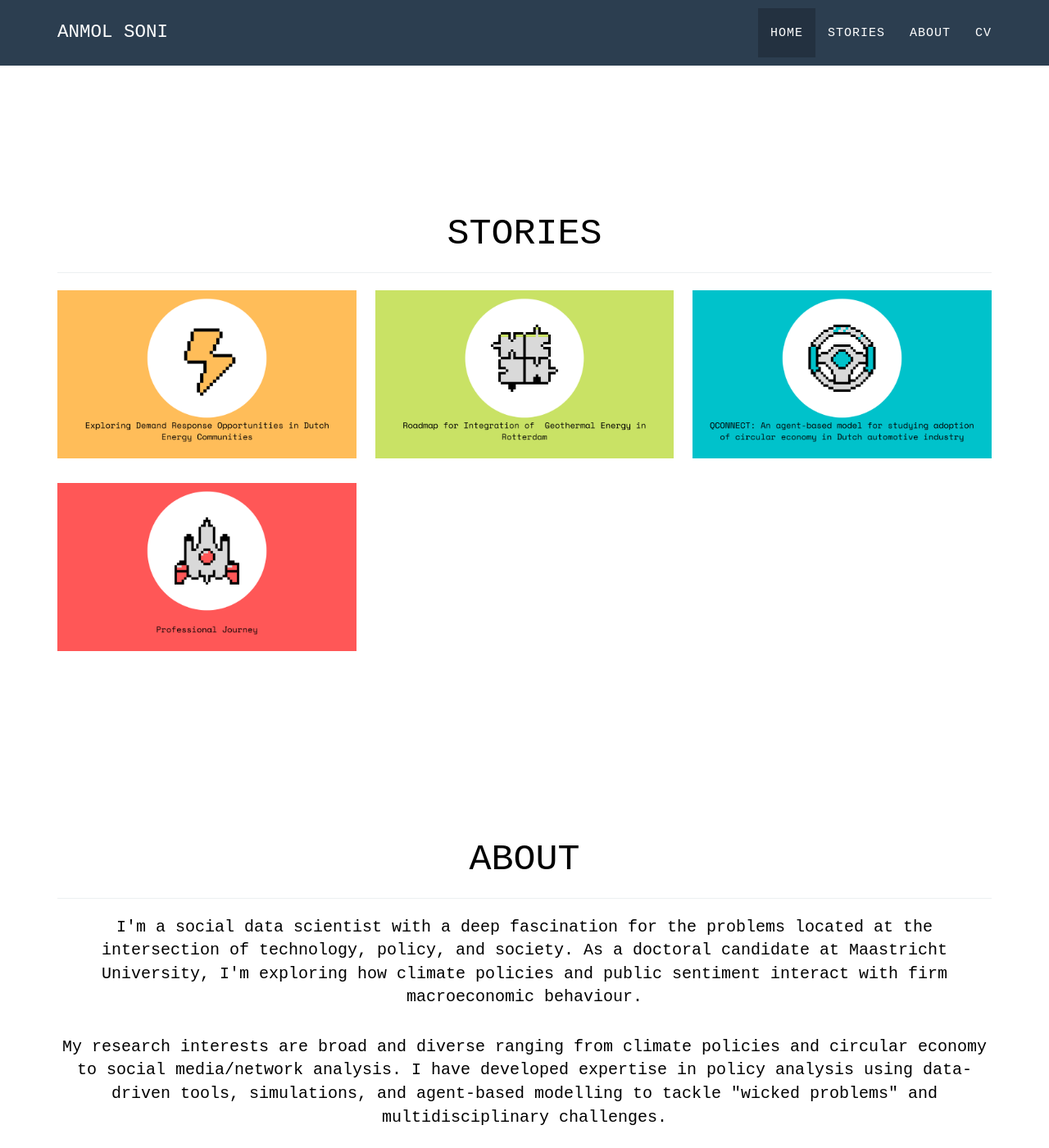
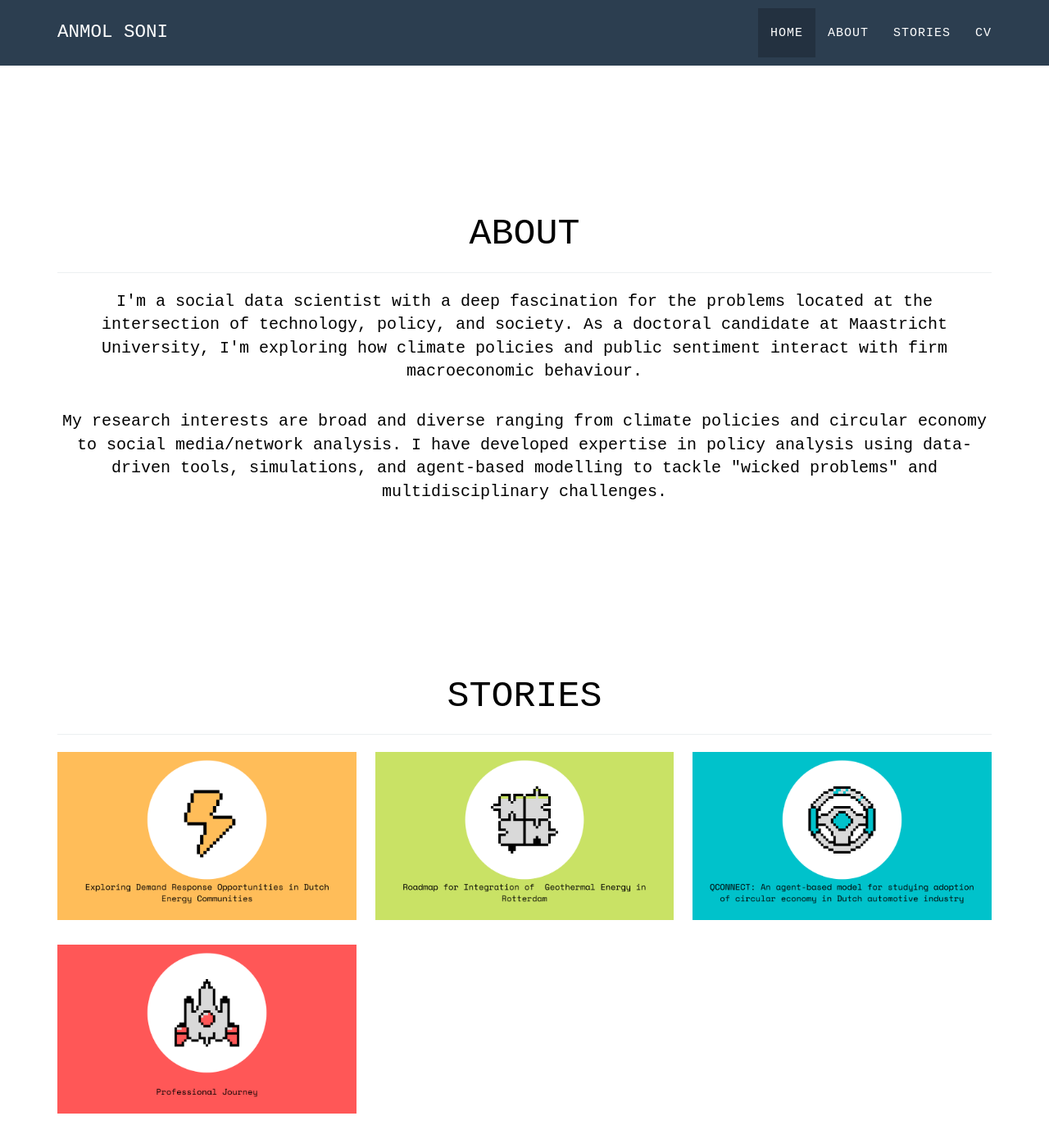
Before and after one commit to SoniAnmol/SoniAnmol.github.io, a Jekyll site: the page built from _posts/2022-09-27-msc_thesis.markdown, in a window 1280 px wide and 1400 px high, scrolled down 541 px. Shown: the whole window at 82% size. Built offline with Jekyll 4.4.1, drawn with Linux system fonts in a browser that asks for light colours; some web fonts are replaced.

Commit message:
restructured home page

```diff
--- a/_includes/nav.html
+++ b/_includes/nav.html
@@ -21,10 +21,10 @@
           <a href="#page-top">Home</a>
         </li>
         <li class="page-scroll">
-          <a href="#portfolio">Stories</a>
+          <a href="#about">About</a>
         </li>
         <li class="page-scroll">
-          <a href="#about">About</a>
+          <a href="#portfolio">Stories</a>
         </li>
         <li class="page-scroll">
           <a href="#contact">CV</a>
--- a/_layouts/default.html
+++ b/_layouts/default.html
@@ -5,8 +5,8 @@
 <body id="page-top" class="index">
   {% include nav.html %}
   {% include header.html %}
+  {% include about.html %}
   {% include portfolio_grid.html %}
-  {% include about.html %}
   {% include contact.html %}
 
   {% include footer.html %}
```
